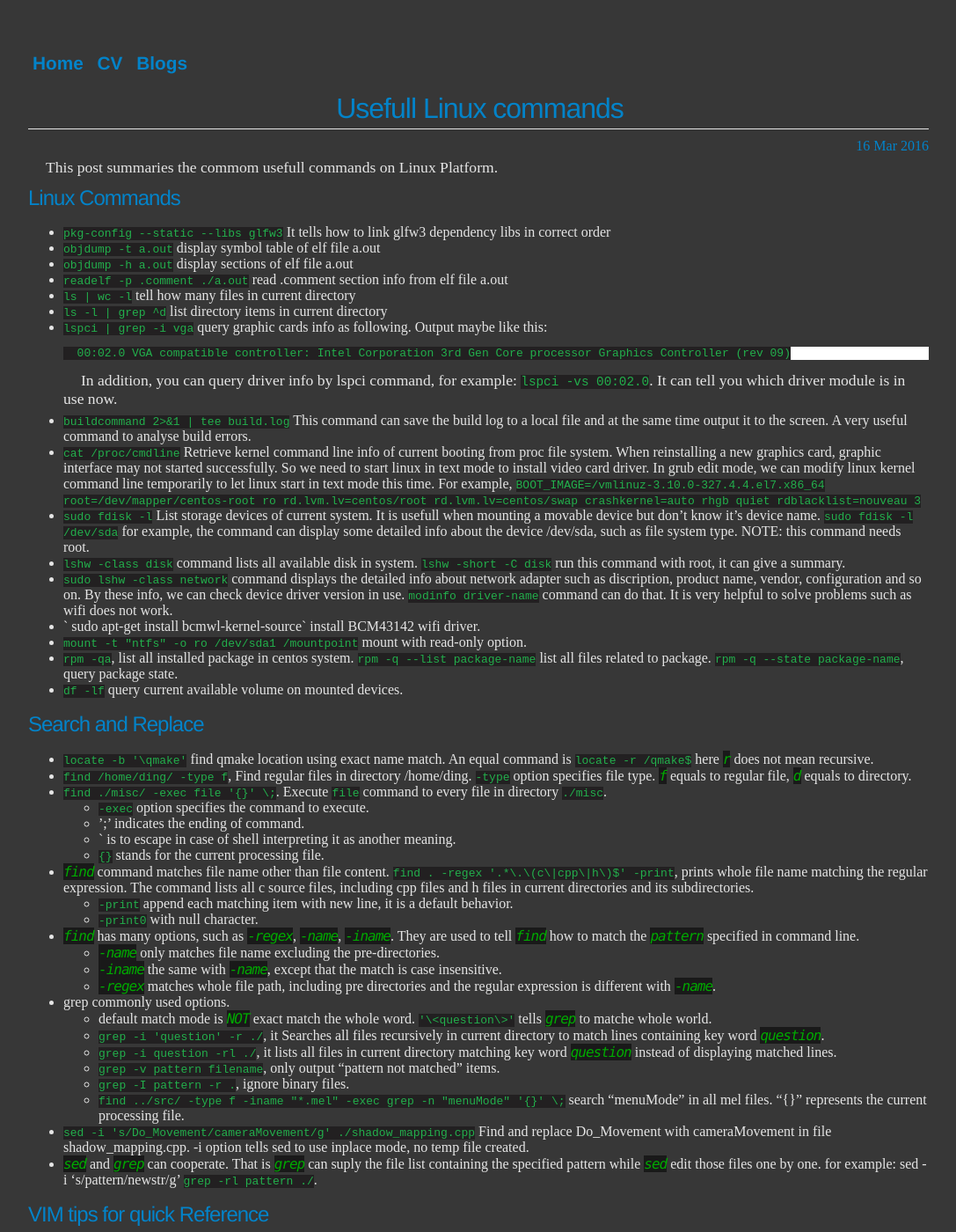
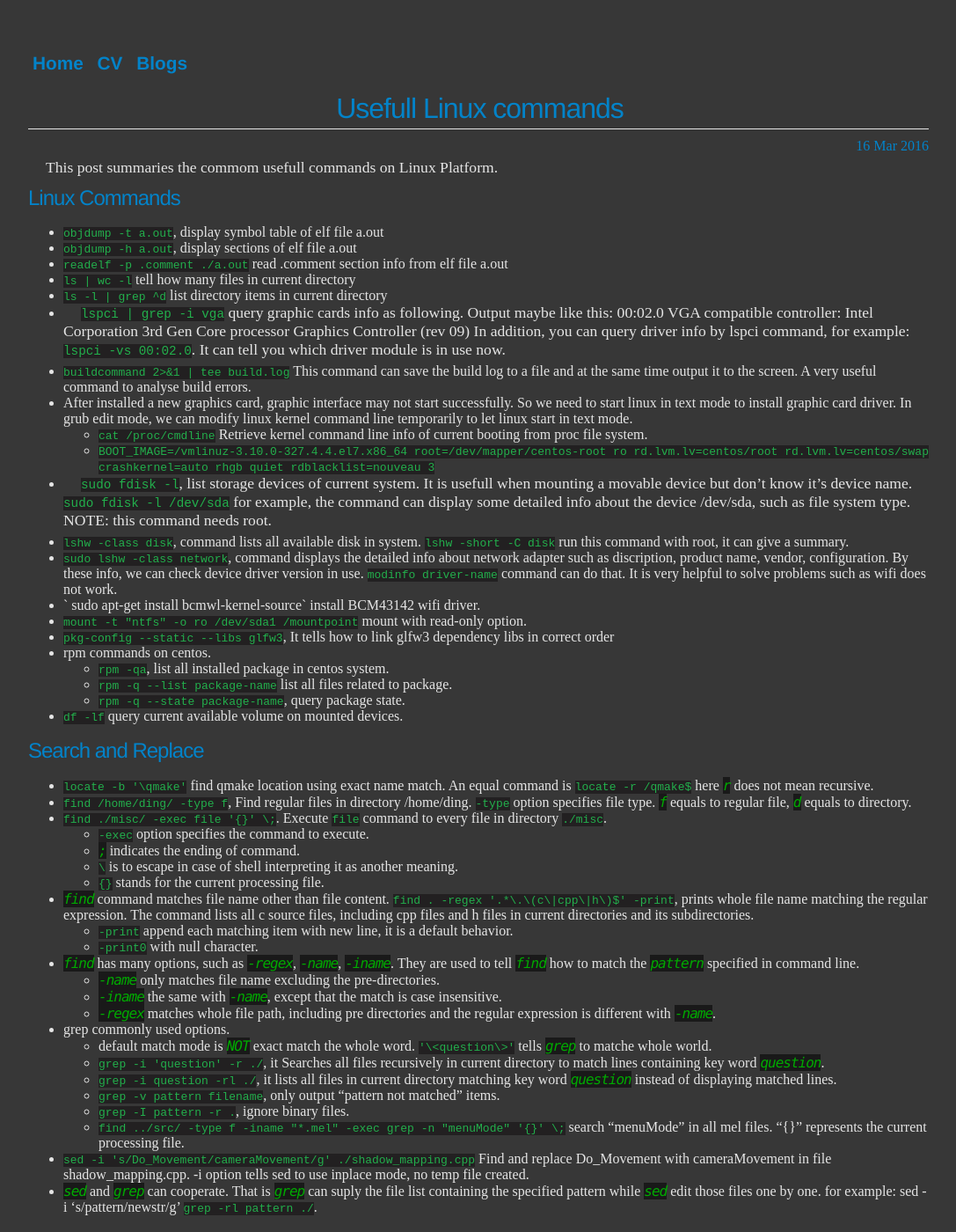
Before and after one commit to ychding11/ychding11.github.io, a Jekyll site: the page built from _posts/2015-03-16-Useful-Linux-Command.md, in a window 1280 px wide and 1400 px high. Shown: the whole window at 88% size, without its empty margins (96-1183 px from the left). Built offline with Jekyll 4.4.1, drawn with Linux system fonts in a browser that asks for light colours.

Commit message:
modify style

````diff
--- a/_posts/2015-03-16-Useful-Linux-Command.md
+++ b/_posts/2015-03-16-Useful-Linux-Command.md
@@ -8,43 +8,33 @@ This post summaries the commom usefull commands on Linux Platform.
 
 ## Linux Commands
 
-- `pkg-config --static --libs glfw3`  It tells how to link glfw3 dependency libs in correct order
-- `objdump -t a.out` display symbol table of elf file a.out
-- `objdump -h a.out` display sections of elf file a.out
+- `objdump -t a.out`, display symbol table of elf file a.out
+- `objdump -h a.out`, display sections of elf file a.out
 - `readelf -p .comment ./a.out` read .comment section info from elf file a.out
 - `ls | wc -l` tell how many files in current directory
 - `ls -l | grep ^d` list directory items in current directory
 - `lspci | grep -i vga` query graphic cards info as following. Output maybe like this:
-```
 	00:02.0 VGA compatible controller: Intel Corporation 3rd Gen Core processor Graphics Controller (rev 09)
-```
-  In addition, you can query driver info by lspci command, for example: `lspci -vs 00:02.0`.
-  It can tell you which driver module is in use now.
+  In addition, you can query driver info by lspci command, for example: `lspci -vs 00:02.0`.  It can tell you which driver module is in use now.
 
-- `buildcommand 2>&1 | tee build.log` This command can save the build
-   log to a local file and at the same time output it to the screen. A very
-   useful command to analyse build errors.
-- `cat /proc/cmdline` Retrieve kernel command line info of current booting
-   from proc file system. When reinstalling a new graphics card, graphic interface
-   may not started successfully. So we need to start linux in text mode to install
-   video card driver. In grub edit mode, we can modify linux kernel command line
-   temporarily to let linux start in text mode this time. For example, `BOOT_IMAGE=/vmlinuz-3.10.0-327.4.4.el7.x86_64 root=/dev/mapper/centos-root ro rd.lvm.lv=centos/root rd.lvm.lv=centos/swap crashkernel=auto rhgb quiet rdblacklist=nouveau
-   3 `
-- `sudo fdisk -l` List storage devices of current system. It is usefull when
-   mounting a movable device but don't know it's device name. `sudo fdisk -l /dev/sda`
-   for example, the command can display some detailed info about the device /dev/sda,
-   such as file system type. NOTE: this command needs root.
-- `lshw -class disk` command lists all available disk in system.
-  `lshw -short -C disk` run this command with root, it can give a summary.
-- `sudo lshw -class network` command displays the detailed info
-  about network adapter such as discription, product name, vendor,
-  configuration and so on. By these info, we can check device driver
-  version in use. `modinfo driver-name` command can do that. It is
-  very helpful to solve problems such as wifi does not work.
+- `buildcommand 2>&1 | tee build.log` This command can save the build log to a file and at the same time output it to the screen. A very useful command to analyse build errors.
+- After installed a new graphics card, graphic interface may not start successfully. So we need to start linux in text mode to install graphic card driver.
+  In grub edit mode, we can modify linux kernel command line temporarily to let linux start in text mode.
+	+ `cat /proc/cmdline` Retrieve kernel command line info of current booting from proc file system.
+	+ `BOOT_IMAGE=/vmlinuz-3.10.0-327.4.4.el7.x86_64 root=/dev/mapper/centos-root ro rd.lvm.lv=centos/root rd.lvm.lv=centos/swap crashkernel=auto rhgb quiet rdblacklist=nouveau 3 `
+- `sudo fdisk -l`, list storage devices of current system. It is usefull when mounting a movable device but don't know it's device name. `sudo fdisk -l /dev/sda`
+   for example, the command can display some detailed info about the device /dev/sda, such as file system type. NOTE: this command needs root.
+
+- `lshw -class disk`, command lists all available disk in system. `lshw -short -C disk` run this command with root, it can give a summary.
+- `sudo lshw -class network`, command displays the detailed info about network adapter such as discription, product name, vendor, configuration. By these info, we can check device driver
+  version in use. `modinfo driver-name` command can do that. It is very helpful to solve problems such as wifi does not work.
 - ` sudo apt-get install bcmwl-kernel-source` install BCM43142 wifi driver.
 - `mount -t "ntfs" -o ro /dev/sda1 /mountpoint` mount with read-only option.
-- `rpm -qa`, list all installed package in centos system. `rpm -q --list package-name`
-  list all files related to package. `rpm -q --state package-name`, query package state.
+- `pkg-config --static --libs glfw3`, It tells how to link glfw3 dependency libs in correct order
+- rpm commands on centos.
+	+ `rpm -qa`, list all installed package in centos system.
+	+ `rpm -q --list package-name` list all files related to package.
+	+ `rpm -q --state package-name`, query package state.
 - `df -lf` query current available volume on mounted devices.
 
 ## Search and Replace
@@ -53,8 +43,8 @@ This post summaries the commom usefull commands on Linux Platform.
 - `find /home/ding/ -type f`, Find regular files in directory /home/ding. `-type` option specifies file type.  *f* equals to regular file, *d* equals to directory.
 - `find ./misc/ -exec file '{}' \;`. Execute `file` command to every file in directory `./misc`.
 	+ `-exec` option specifies the command to execute.
-	+ ';' indicates the ending of command.
-	+ \` is to escape in case of shell interpreting it as another meaning.
+	+ *;* indicates the ending of command.
+	+ `\` is to escape in case of shell interpreting it as another meaning.
 	+ `{}` stands for the current processing file.
 - *find* command matches file name other than file content. `find . -regex '.*\.\(c\|cpp\|h\)$' -print`, prints whole file name matching the regular expression.
   The command lists all c source files, including cpp files and h files in current directories and its subdirectories.
````
